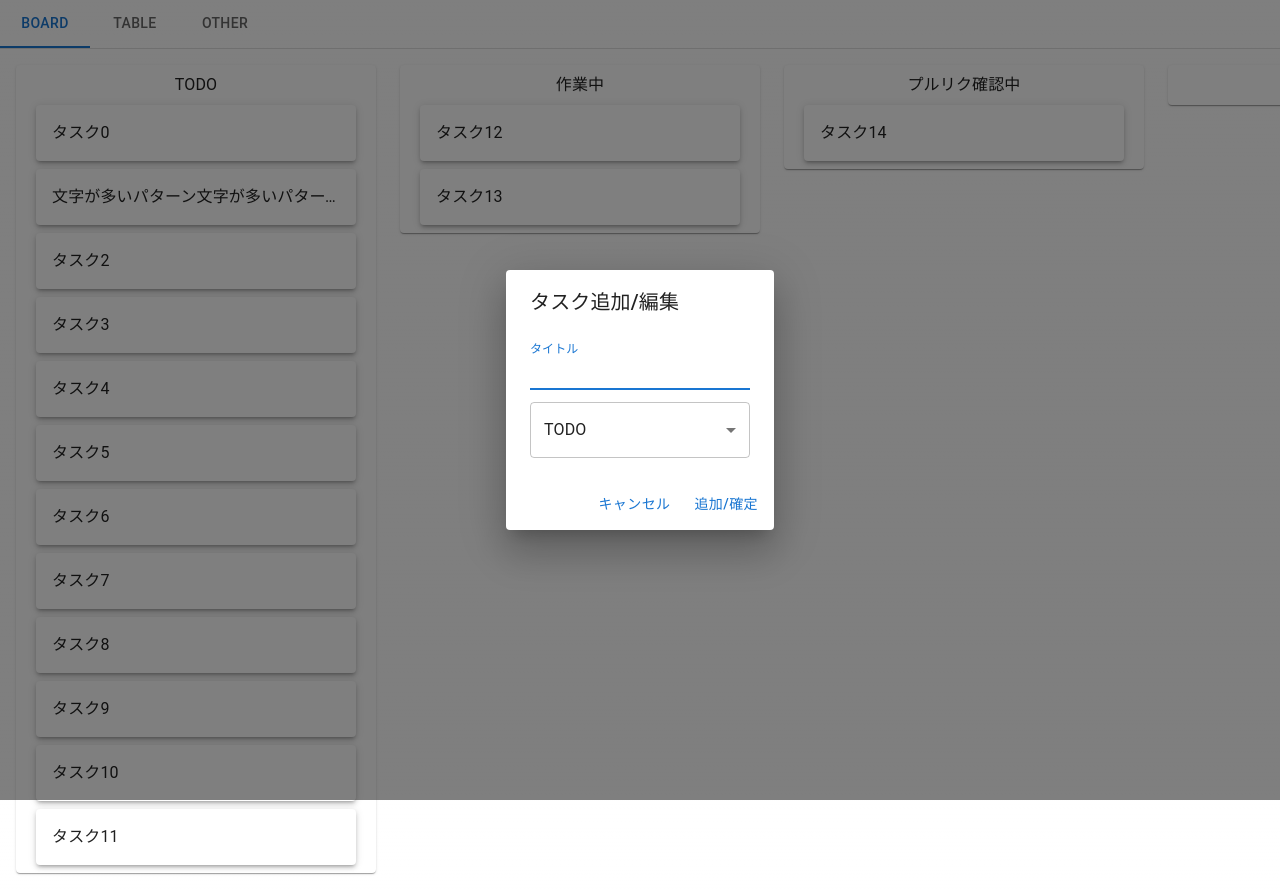
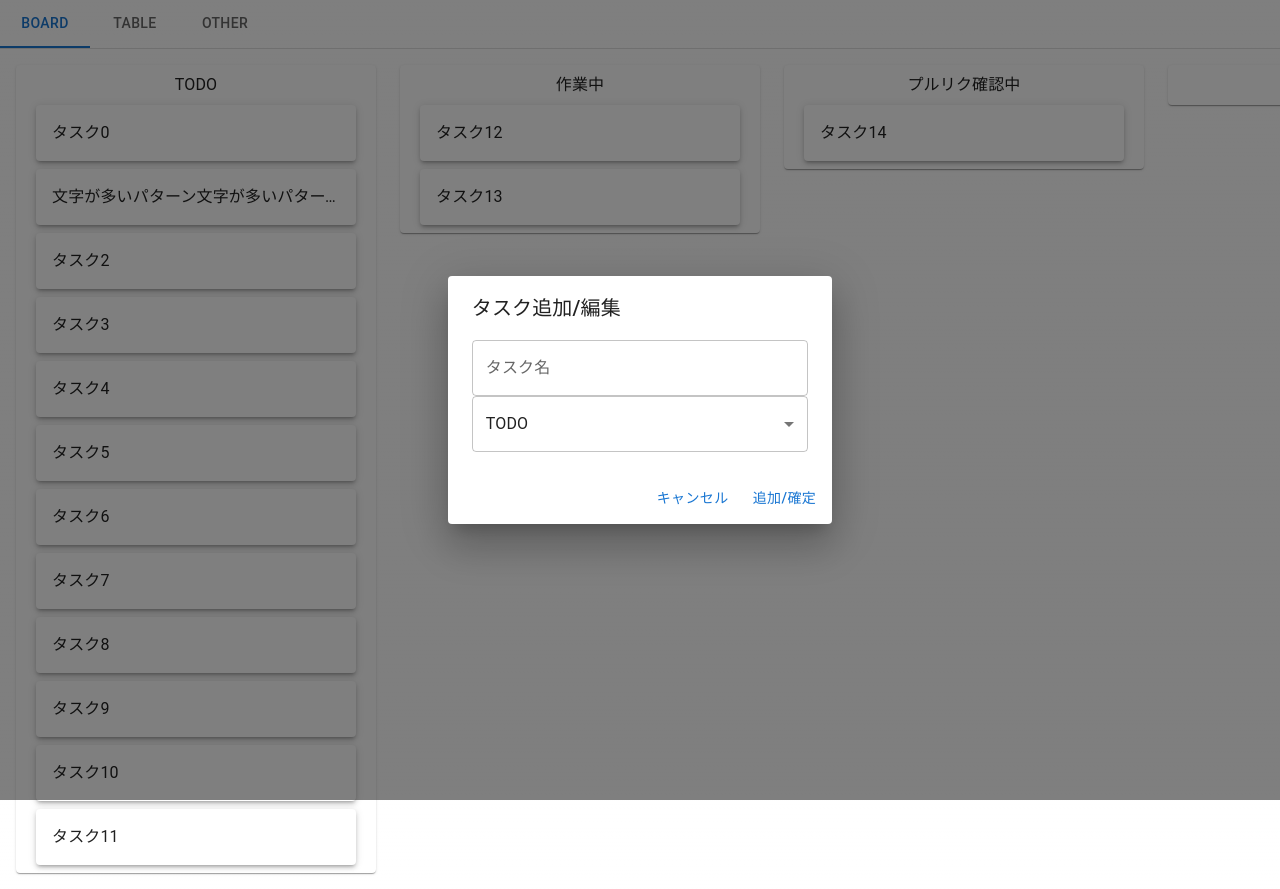
Before and after one commit to ChibaTomoki/task-management, a Next.js app: page /board in a window 1280 px wide. Both pictures are taken after a click on the button "タスク0". Shown: the top 889 px of the page. Built offline with nearby package versions, Linux system fonts and the light colour scheme.

Commit message:
TaskFormを作り、ReactHookFormを適用した。

```diff
--- a/components/board/SortableCard.tsx
+++ b/components/board/SortableCard.tsx
@@ -56,7 +56,7 @@ export default function SortableCard({ id, title: name }: Props) {
         cancelOnClick={() => setShowsTaskEditDialog(false)}
         closeOnClick={() => setShowsTaskEditDialog(false)}
         submitOnClick={() => setShowsTaskEditDialog(false)}
-        dialogTitle="タスク追加/編集"
+        title="タスク追加/編集"
       />
     </div>
   )
--- a/components/dialog/TaskFormDialog.tsx
+++ b/components/dialog/TaskFormDialog.tsx
@@ -4,28 +4,17 @@ import {
   DialogActions as MuiDialogActions,
   DialogContent as MuiDialogContent,
   DialogTitle as MuiDialogTitle,
-  MenuItem as MuiMenuItem,
-  Select as MuiSelect,
-  TextField as MuiTextField,
 } from '@mui/material'
-import { useState } from 'react'
+import { useId } from 'react'
 import { z } from 'zod'
-
-const statusSchema = z.enum([
-  'todo',
-  'inProgress',
-  'waiting',
-  'done',
-  'nextTodo',
-])
-type Status = z.infer<typeof statusSchema>
+import TaskForm from '../form/TaskForm'
 
 const taskEditDialogSchema = z.object({
   isOpen: z.boolean(),
   closeOnClick: z.function(),
   cancelOnClick: z.function(),
   submitOnClick: z.function(),
-  dialogTitle: z.string(),
+  title: z.string(),
 })
 type Props = z.infer<typeof taskEditDialogSchema>
 
@@ -34,50 +23,33 @@ export default function TaskEditDialog({
   closeOnClick,
   cancelOnClick,
   submitOnClick,
-  dialogTitle,
+  title: title,
 }: Props) {
-  const [title, setTitle] = useState('')
-  const [status, setStatus] = useState<Status>('todo')
+  const formId = useId()
 
   return (
     <div>
       <MuiDialog open={isOpen} onClose={closeOnClick}>
-        <MuiDialogTitle>{dialogTitle}</MuiDialogTitle>
+        <MuiDialogTitle>{title}</MuiDialogTitle>
         <MuiDialogContent
           sx={{ display: 'flex', flexDirection: 'column', gap: '8px' }}
         >
-          <MuiTextField
-            autoFocus
-            margin="dense"
-            id="title"
-            label="タイトル"
-            fullWidth
-            variant="standard"
-            value={title}
-            onChange={(e) => {
-              setTitle(e.target.value)
+          <TaskForm
+            submit={{
+              title: '追加/確定',
+              onclick: (inputValues) => {
+                console.dir(inputValues)
+                submitOnClick()
+              },
+              formId,
             }}
           />
-          <MuiSelect
-            labelId="status"
-            id="status"
-            value={status}
-            label="ステータス"
-            fullWidth
-            onChange={(e) => {
-              setStatus(statusSchema.parse(e.target.value))
-            }}
-          >
-            <MuiMenuItem value="todo">TODO</MuiMenuItem>
-            <MuiMenuItem value="inProgress">作業中</MuiMenuItem>
-            <MuiMenuItem value="waiting">プルリク確認中</MuiMenuItem>
-            <MuiMenuItem value="done">完了</MuiMenuItem>
-            <MuiMenuItem value="nextTodo">次のTODO</MuiMenuItem>
-          </MuiSelect>
         </MuiDialogContent>
         <MuiDialogActions>
           <MuiButton onClick={cancelOnClick}>キャンセル</MuiButton>
-          <MuiButton onClick={submitOnClick}>追加/確定</MuiButton>
+          <MuiButton type="submit" form={formId}>
+            追加/確定
+          </MuiButton>
         </MuiDialogActions>
       </MuiDialog>
     </div>
--- /dev/null
+++ b/components/form/TaskForm.tsx
@@ -0,0 +1,68 @@
+import {
+  MenuItem as MuiMenuItem,
+  Select as MuiSelect,
+  TextField as MuiTextField,
+} from '@mui/material'
+import { Controller, SubmitHandler, useForm } from 'react-hook-form'
+import { z } from 'zod'
+
+const statusSchema = z.enum([
+  'todo',
+  'inProgress',
+  'waiting',
+  'done',
+  'nextTodo',
+])
+const formInputsSchema = z.object({
+  title: z.string().nonempty(),
+  status: statusSchema,
+})
+type FormInputs = z.infer<typeof formInputsSchema>
+
+const taskFormSchema = z.object({
+  submit: z.object({
+    title: z.string(),
+    onclick: z.function().args(formInputsSchema),
+    formId: z.string(),
+  }),
+})
+type Props = z.infer<typeof taskFormSchema>
+
+export default function TaskForm({ submit }: Props) {
+  const { handleSubmit, control } = useForm<FormInputs>({
+    defaultValues: {
+      title: '',
+      status: 'todo',
+    },
+  })
+  const onSubmit: SubmitHandler<FormInputs> = (data) => {
+    submit.onclick(data)
+  }
+
+  return (
+    <form id={submit.formId} onSubmit={(e) => void handleSubmit(onSubmit)(e)}>
+      <Controller
+        name="title"
+        control={control}
+        rules={{ required: true }}
+        render={({ field }) => (
+          <MuiTextField {...field} label="タスク名" fullWidth />
+        )}
+      />
+      <Controller
+        name="status"
+        control={control}
+        rules={{ required: true }}
+        render={({ field }) => (
+          <MuiSelect {...field} label="ステータス" fullWidth>
+            <MuiMenuItem value="todo">TODO</MuiMenuItem>
+            <MuiMenuItem value="inProgress">作業中</MuiMenuItem>
+            <MuiMenuItem value="waiting">プルリク確認中</MuiMenuItem>
+            <MuiMenuItem value="done">完了</MuiMenuItem>
+            <MuiMenuItem value="nextTodo">次のTODO</MuiMenuItem>
+          </MuiSelect>
+        )}
+      />
+    </form>
+  )
+}
```
